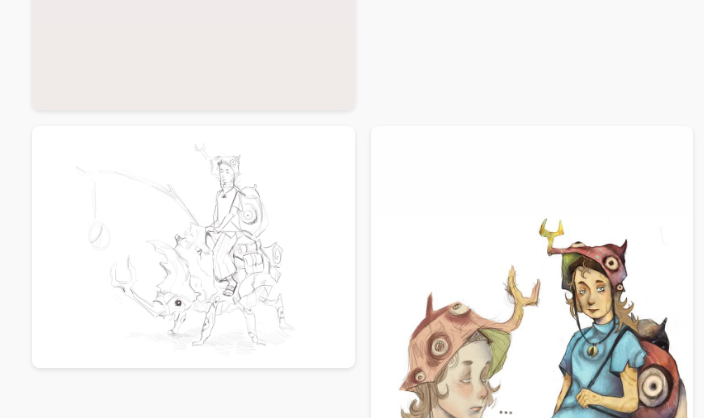
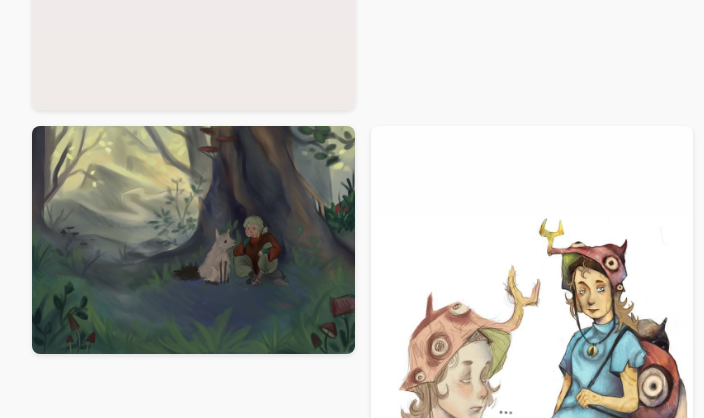
Before and after one commit to portfolio-proba/my-portfolio, a plain HTML site: page index.html in a window 1280 px wide. Shown: the part 780-1198 px from the top of the page, 108-812 px from the left. Drawn offline with Linux system fonts and the light colour scheme; grey boxes are pictures that could not be loaded.

Commit message:
Update index.html

```diff
--- a/index.html
+++ b/index.html
@@ -33,7 +33,7 @@
         <img src="artwork/art 1.jpg" alt="Artwork 1">
         <img src="artwork/procvat (1).jpg" alt="Artwork 2">
         <img src="artwork/procvat (2).jpg" alt="Artwork 3">
-        <img src="artwork/bug 0.jpg" alt="Artwork 4">
+        <img src="artwork/viber_slika_2025-04-22_22-12-09-235.jpg" alt="Artwork 4">
         <img src="artwork/bug 1.jpg" alt="Artwork 5">
         <img src="artwork/viber_slika_2025-04-16_23-47-13-833.jpg" alt="Artwork 6">
         <img src="artwork/knjiga1.jpg" alt="Artwork 7">
```
